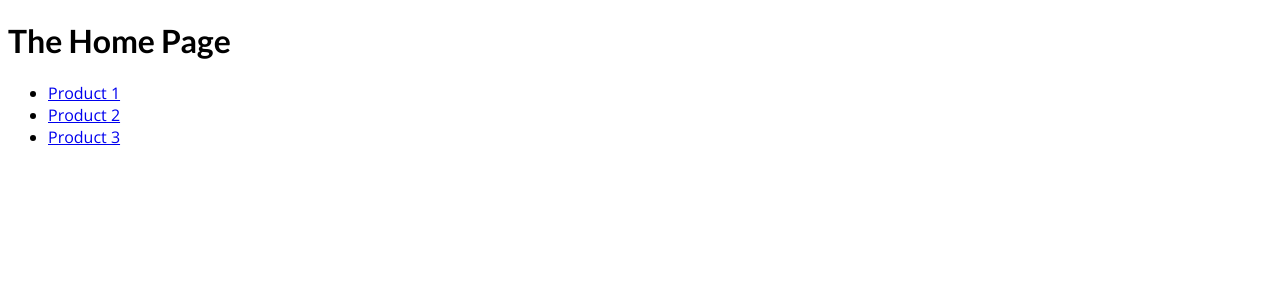
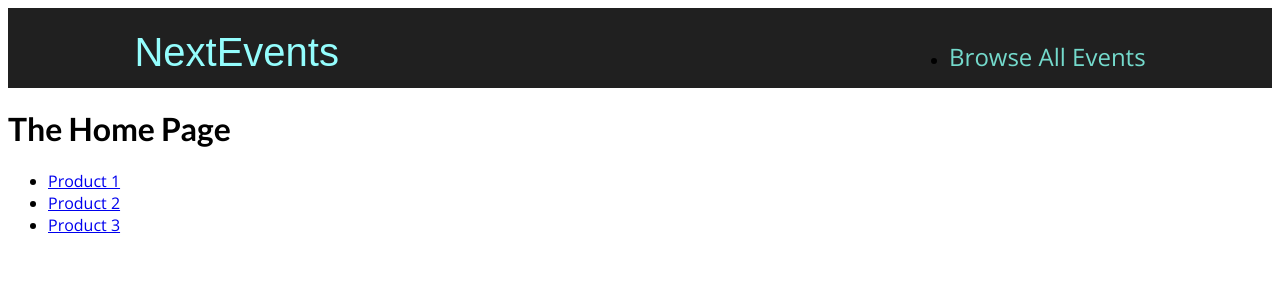
Before and after one commit to DevilsTear/nextjs-sample, a Next.js app: page / in a window 1280 px wide. Shown: the top 300 px of the page. Built offline with nearby package versions, Linux system fonts and the light colour scheme.

Commit message:
layout added for entire app & header info sample added to the pages

```diff
--- /dev/null
+++ b/components/layout/layout.js
@@ -0,0 +1,14 @@
+import { Fragment } from 'react';
+
+import MainHeader from './main-header';
+
+function Layout(props) {
+  return (
+    <Fragment>
+      <MainHeader />
+      <main>{props.children}</main>
+    </Fragment>
+  );
+}
+
+export default Layout;
--- /dev/null
+++ b/components/layout/main-header.js
@@ -0,0 +1,22 @@
+import Link from 'next/link';
+
+import classes from './main-header.module.css';
+
+function MainHeader() {
+  return (
+    <header className={classes.header}>
+      <div className={classes.logo}>
+        <Link href='/'>NextEvents</Link>
+      </div>
+      <nav className={classes.navigation}>
+        <ul>
+          <li>
+            <Link href='/events'>Browse All Events</Link>
+          </li>
+        </ul>
+      </nav>
+    </header>
+  );
+}
+
+export default MainHeader;
--- /dev/null
+++ b/components/layout/main-header.module.css
@@ -0,0 +1,41 @@
+.header {
+    width: 100%;
+    display: flex;
+    justify-content: space-between;
+    align-items: baseline;
+    padding: 1rem 10%;
+    height: 5rem;
+    background-color: #202020;
+  }
+
+  .logo {
+    font-size: 1.5rem;
+    color: white;
+    font-family: 'Fira', sans-serif;
+    height: 100%;
+    display: flex;
+    justify-content: center;
+    align-items: center;
+    color: #94fdfd;
+  }
+
+  .logo a {
+    text-decoration: none;
+    color: #94fdfd;
+  }
+
+  .navigation a {
+    text-decoration: none;
+    color: #74dacc;
+    font-size: 1rem;
+  }
+
+  @media (min-width: 768px) {
+    .logo {
+      font-size: 2.5rem;
+    }
+
+    .navigation a {
+      font-size: 1.5rem;
+    }
+  }
--- a/pages/_app.js
+++ b/pages/_app.js
@@ -1,7 +1,16 @@
-import '../styles/globals.css'
+import Head from 'next/head';
+import Layout from '../components/layout/layout';
+import '../styles/globals.css';
 
 function MyApp({ Component, pageProps }) {
-  return <Component {...pageProps} />
+  return (
+    <Layout>
+      <Head>
+        <meta name='viewport' content='initial-scale:1.0, width=device-width' />
+      </Head>
+      <Component {...pageProps} />
+    </Layout>
+  );
 }
 
-export default MyApp
+export default MyApp;
--- a/pages/index.js
+++ b/pages/index.js
@@ -1,18 +1,26 @@
 import path from 'path';
 import fs from 'fs/promises';
 import Link from 'next/link';
+import Head from 'next/head';
+import { Fragment } from 'react';
 
 function HomePage(props){
     const {products} = props;
 
-    return <div>
+    return <Fragment>
+        <Head>
+            <title>NextJs experimental things ;)</title>
+            <meta name='description' content='This is a very sample test description to show how to be used' />
+        </Head>
+        <div>
             <h1>The Home Page</h1>
             <ul>
                 {products.map((product) => (
                     <li key={product.id}><Link href={`/products/${product.id}`}>{product.title}</Link></li>
                 ))}
             </ul>
-    </div>;
+        </div>
+    </Fragment>;
 }
 
 export async function getStaticProps(context){
```
Also changed, not shown: pages/blogs/[...slug].js (+11 -3 lines). Lines whose indentation alone changed are shown as unchanged.
